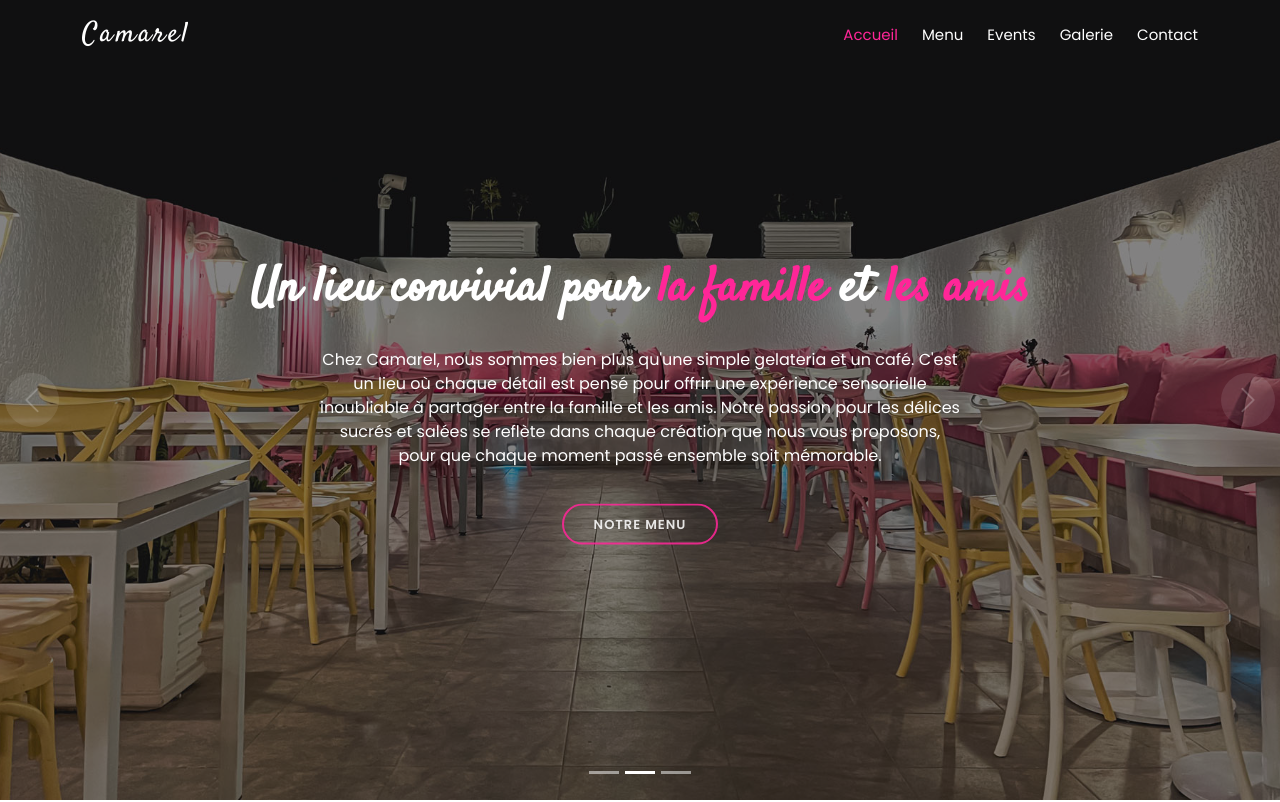
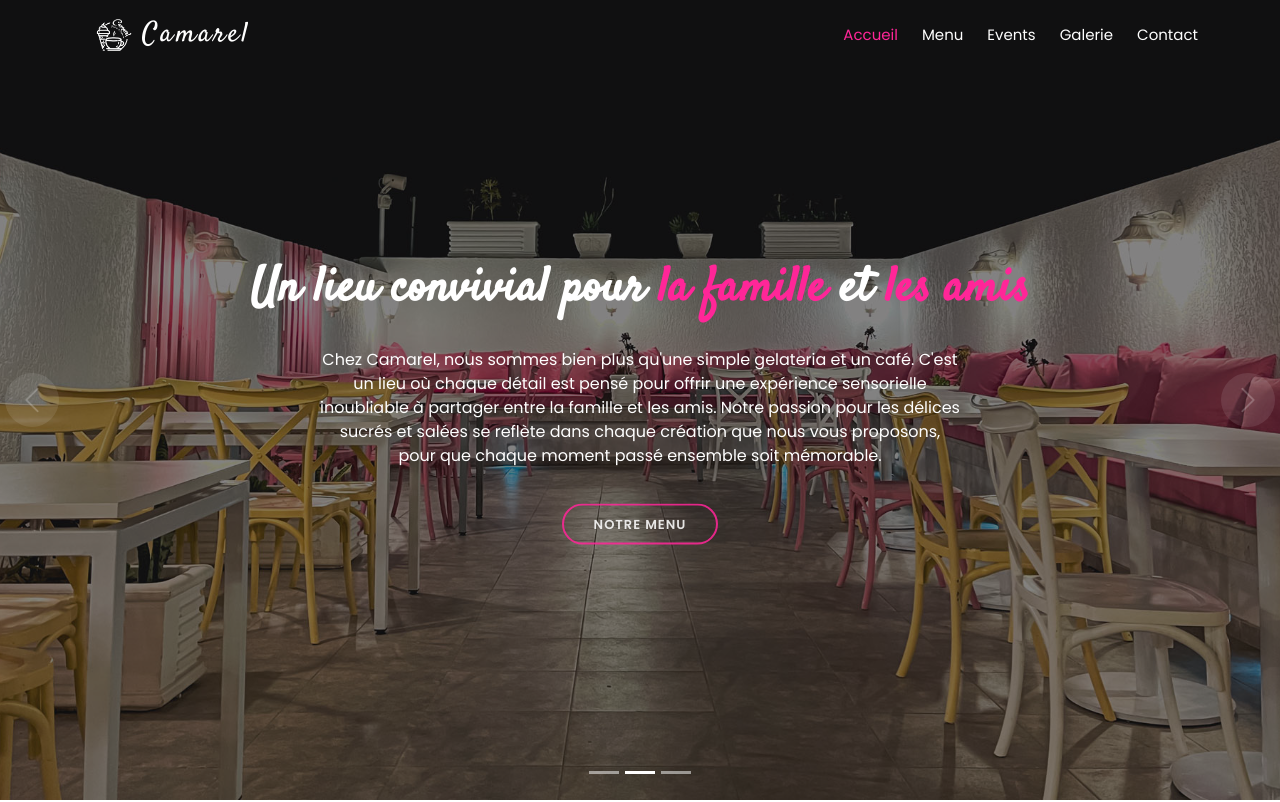
Before and after one commit to MedSalahArfa1/Camarel, a plain HTML site: page index.html in a window 1280 px wide. Shown: the top 802 px of the page. Drawn offline with Linux system fonts and the light colour scheme.

Commit message:
update content

```diff
--- a/index.html
+++ b/index.html
@@ -39,11 +39,13 @@
   <!-- ======= Header ======= -->
   <header id="header" class="fixed-top d-flex align-items-center header-transparent">
     <div class="container-fluid container-xl d-flex align-items-center justify-content-between">
-
-      <div class="logo me-auto">
-        <h1><a href="index.html">Camarel</a></h1>
-        <!-- Uncomment below if you prefer to use an image logo -->
-        <!-- <a href="index.html"><img src="assets/img/logo.png" alt="" class="img-fluid"></a>-->
+      <div class="container-fluid">
+        <div class="logo me-auto d-flex align-items-center">
+          <a href="index.html">
+            <img src="assets/img/favicon.png" alt="" class="img-fluid me-2">
+          </a>
+          <h1 class="m-0"><a href="index.html" class="text-decoration-none">Camarel</a></h1>
+        </div>
       </div>
 
       <nav id="navbar" class="navbar order-last order-lg-0">
```
